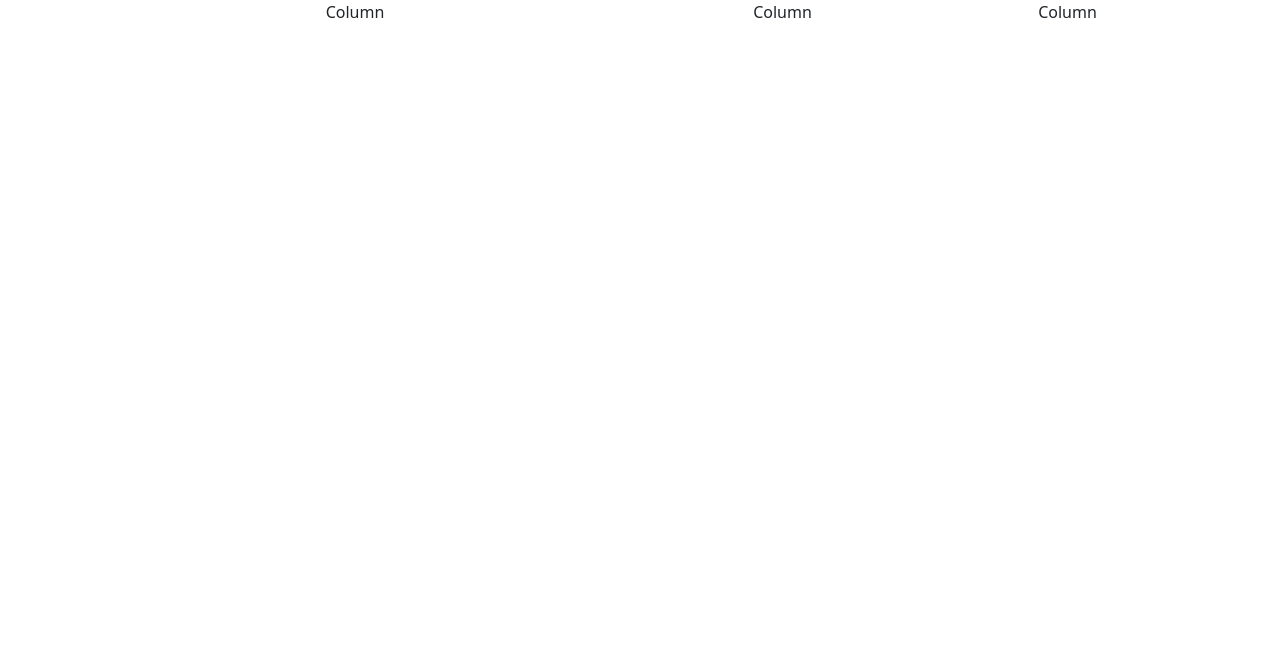
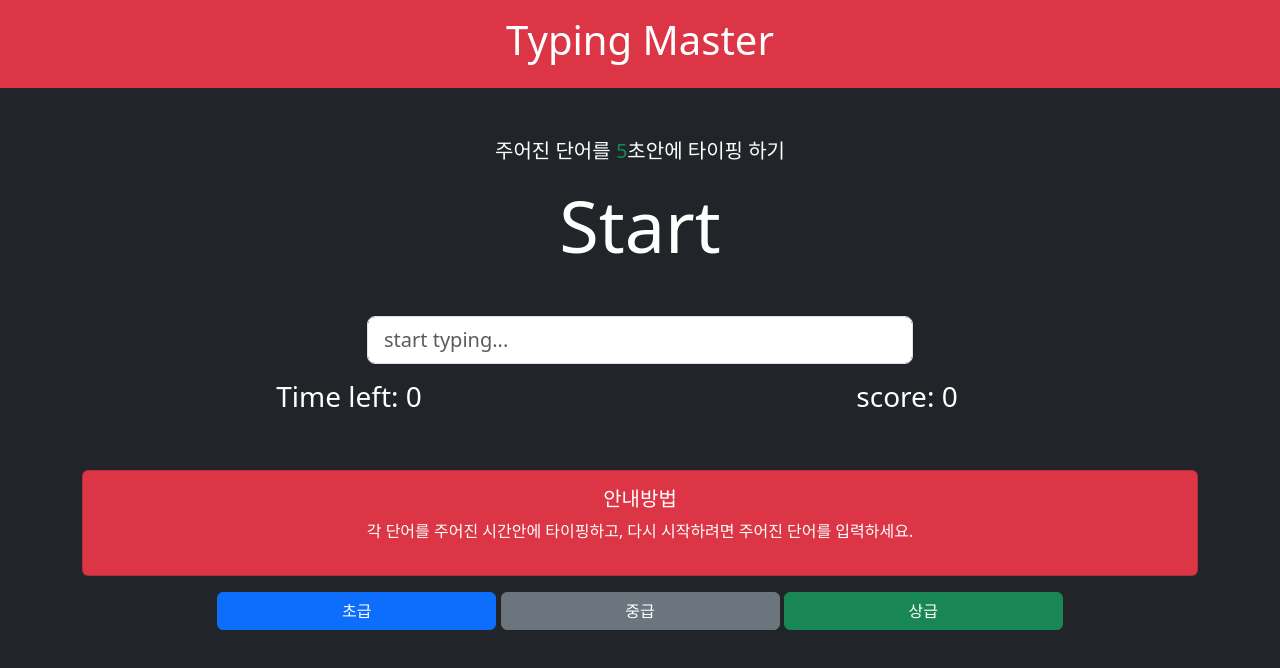
Before and after one commit to richinhim/TypingMaster, a plain HTML site: page index.html in a window 1280 px wide. Drawn offline with nearby package versions, Linux system fonts and the light colour scheme.

Commit message:
2-6.HTML 코딩

```diff
--- a/index.html
+++ b/index.html
@@ -11,12 +11,51 @@
       crossorigin="anonymous"
     />
   </head>
-  <body>
+  <body class="bg-dark text-white">
+    <header class="bg-danger text-center p-3 mb-5">
+      <h1>Typing Master</h1>
+    </header>
     <div class="container text-center">
       <div class="row">
-        <div class="col-6">Column</div>
-        <div class="col-3">Column</div>
-        <div class="col-3">Column</div>
+        <div class="col-md-6 mx-auto">
+          <p class="lead">
+            주어진 단어를 <span class="text-success">5</span>초안에 타이핑 하기
+          </p>
+          <h2 class="display-2 mb-5" id="current-word">Start</h2>
+          <input
+            type="text"
+            class="form-control form-control-lg"
+            placeholder="start typing..."
+            id="word-input"
+          />
+          <h4 class="mt-3" id="message"></h4>
+        </div>
+        <div class="row">
+          <div class="col-12 col-xl-6">
+            <h3>Time left: <span id="time">0</span></h3>
+          </div>
+          <div class="col-12 col-xl-6">
+            <h3>score: <span id="score">0</span></h3>
+          </div>
+        </div>
+      </div>
+      <div class="row mt-5">
+        <div class="col">
+          <div class="card card-body bg-danger text-white">
+            <h5>안내방법</h5>
+            <p>
+              각 단어를 주어진 시간안에 타이핑하고, 다시 시작하려면 주어진
+              단어를 입력하세요.
+            </p>
+          </div>
+        </div>
+      </div>
+      <div class="row mt-3">
+        <div class="col-md-12">
+          <button class="col-12 col-sm-3 btn btn-primary">초급</button>
+          <button class="col-12 col-sm-3 btn btn-secondary">중급</button>
+          <button class="col-12 col-sm-3 btn btn-success">상급</button>
+        </div>
       </div>
     </div>
   </body>
```
Also changed, not shown: typingGame.txt.
